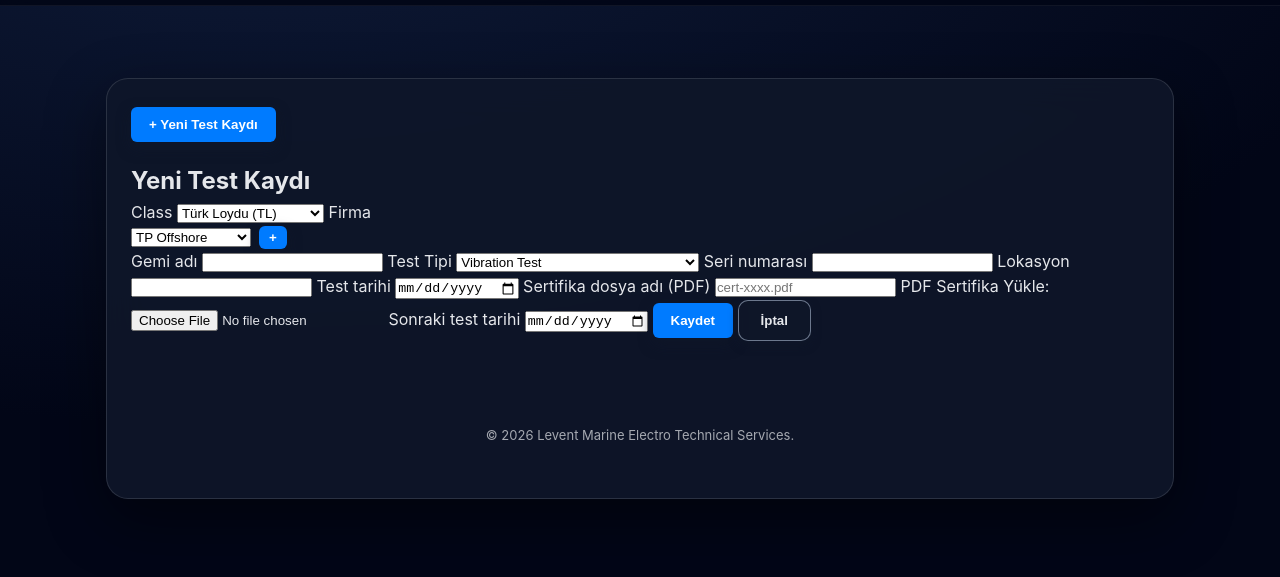
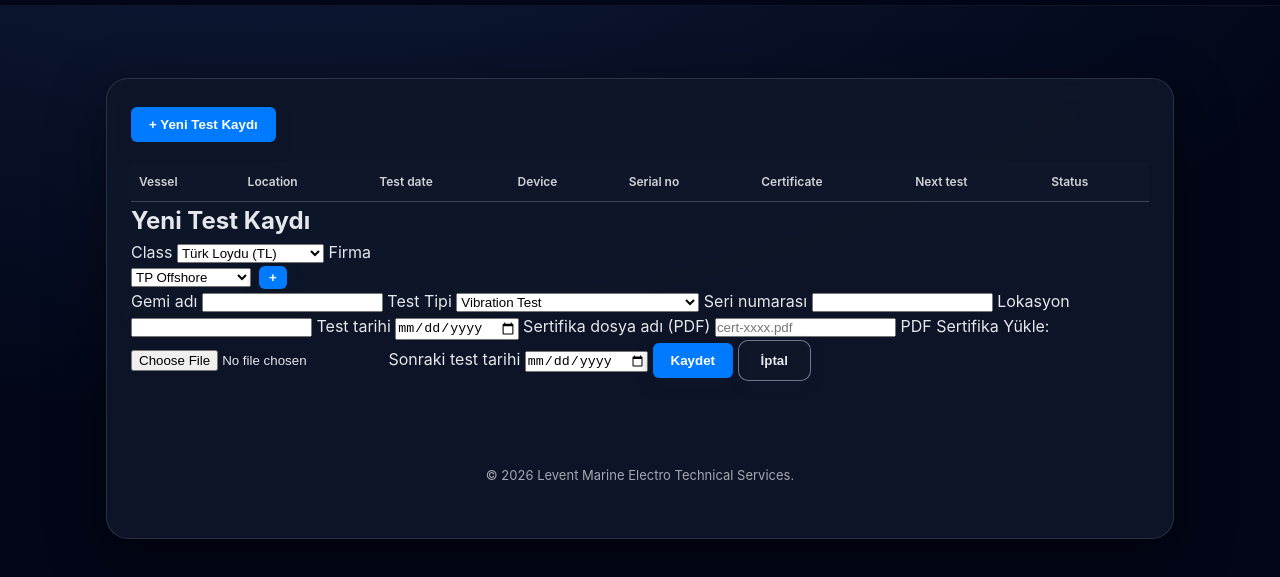
Before and after one commit to leventepostaabd/levent-backend, a plain HTML site: page authorized.html in a window 1280 px wide. Shown: the part 93-670 px from the top of the page. Drawn offline with Linux system fonts and the light colour scheme; sample sign-in values are in the browser's storage.

Commit message:
Update authorized.html

```diff
--- a/authorized.html
+++ b/authorized.html
@@ -47,6 +47,31 @@
         + Yeni Test Kaydı
       </button>
     </div>
+<div id="noRecords" class="noRecords" style="display:none;">
+  No records found for this account.
+</div>
+
+<div class="tableWrapper">
+  <table class="recordsTable">
+    <thead>
+      <tr>
+        <th>Vessel</th>
+        <th>Location</th>
+        <th>Test date</th>
+        <th>Device</th>
+        <th>Serial no</th>
+        <th>Certificate</th>
+        <th>Next test</th>
+        <th>Status</th>
+      </tr>
+    </thead>
+    <tbody id="recordsBody">
+      <!-- JS dolduracak -->
+    </tbody>
+  </table>
+</div>
+
+
     <!-- /BUTON -->
 
    <div id="recordModal" class="loginModal">
```
